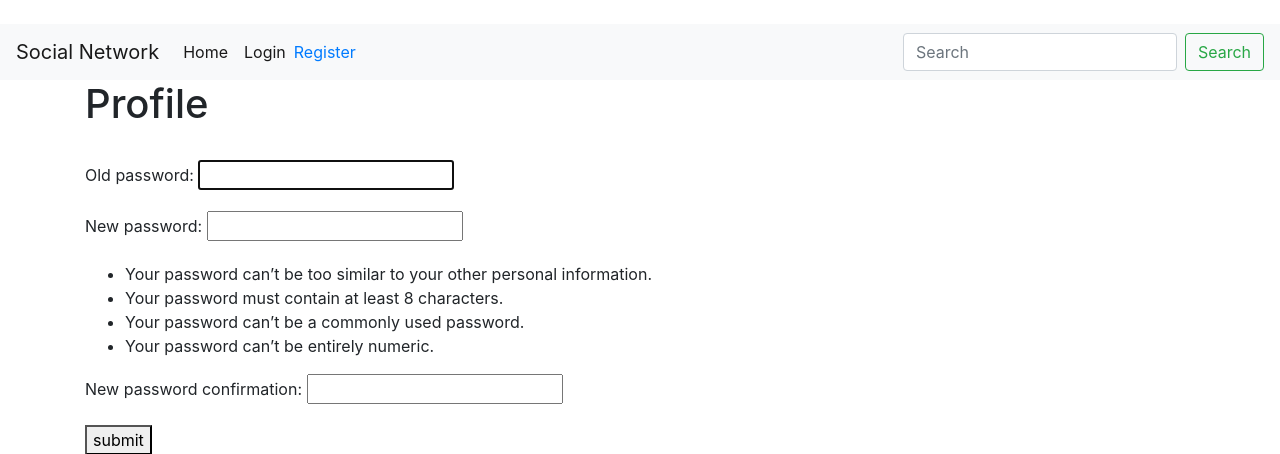
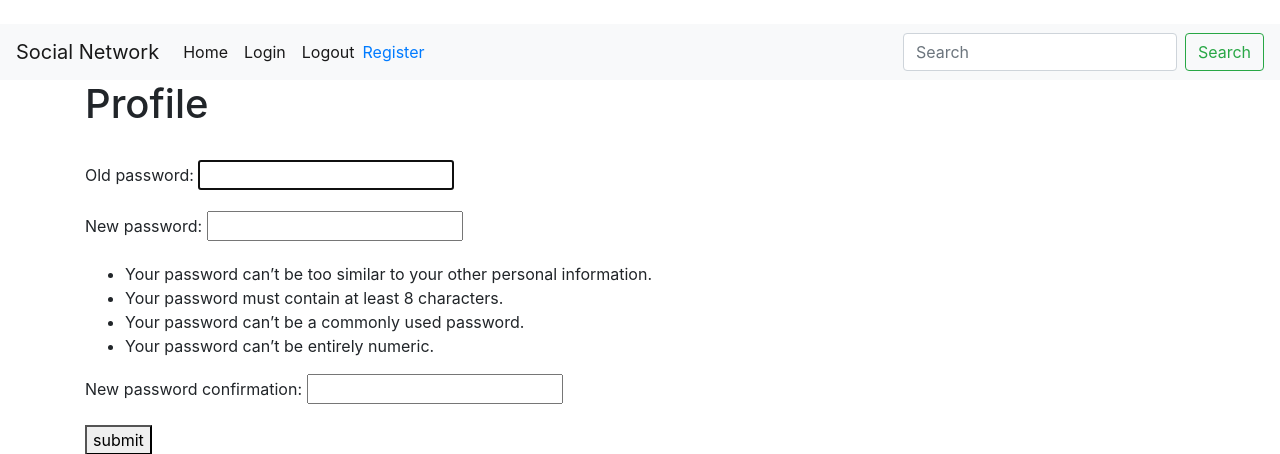
Before and after one commit to akhil2095/webblog, a Django app: page /blog/change_password/ in a window 1280 px wide. Shown: the top 454 px of the page. Run offline with Django 3.2, Linux system fonts and the light colour scheme; some libraries are stand-ins or nearby versions.

Commit message:
Update base.html

```diff
--- a/mysite/blog/templates/base.html
+++ b/mysite/blog/templates/base.html
@@ -27,6 +27,11 @@
         <a class="nav-link" href="/blog/login/">Login<span class="sr-only">(current)</span></a>
       </li>
     </ul>
+    <ul class="navbar-nav mr-auto">
+      <li class="nav-item active">
+        <a class="nav-link" href="/blog/logout/">Logout<span class="sr-only">(current)</span></a>
+      </li>
+    </ul>
     <div class="collapse navbar-collapse" id="navbar-collapse-01">
       <ul class="nav navbar-right">
         <li class="nav-item active"><a href="/blog/register">  Register</a></li>
```
